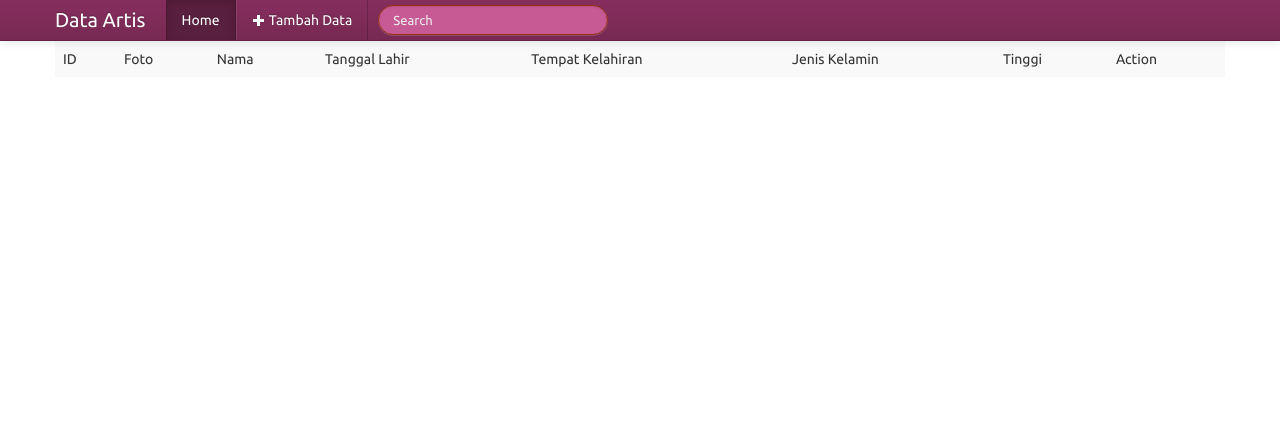
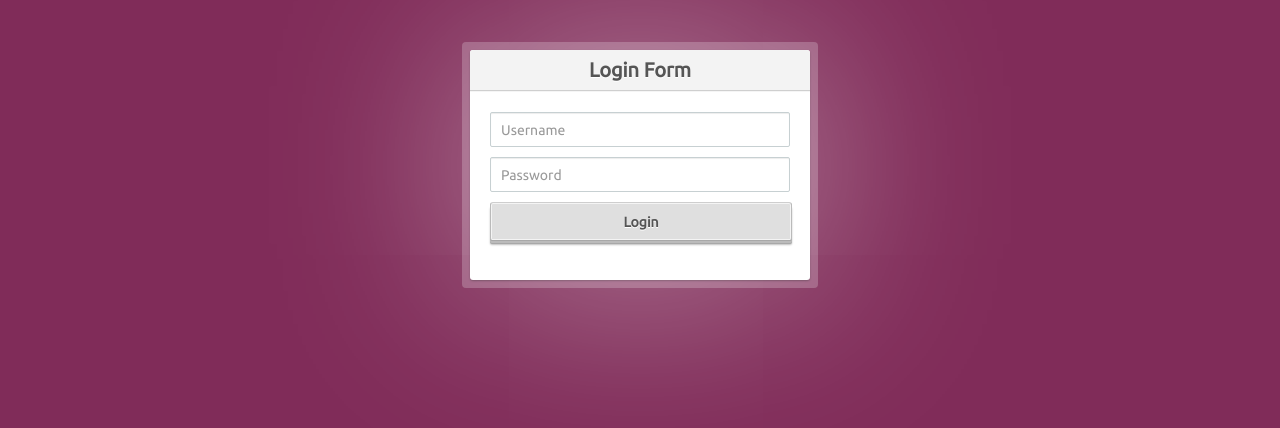
Before and after one commit to fazlurr/tugas, a PHP site: page / in a window 1280 px wide. Shown: the top 428 px of the page. Run offline with PHP 8.4, Linux system fonts and the light colour scheme; data that the repository does not hold is empty.

Commit message:
Tambah Login
Sudah ditambah sistem login

```diff
--- a/cetak.php
+++ b/cetak.php
@@ -1,4 +1,5 @@
 <?php
+	include 'cek-akses.php';
 	// definisi dari class
 	require('fpdf/fpdf.php');
 	$start=0;
--- a/css/custom.css
+++ b/css/custom.css
@@ -13,7 +13,65 @@
 19. 3D Button
 20. Image Styling
 21. Link Color
+22. Non Semantic Protector
+23. Login Form
+24. Height 35
+25. Ungu
 */
+
+/*25. Ungu */
+.ungu {
+  background-color: #802c59;
+}
+
+/* 24. Height 35 */
+#height35 {
+  height: 35px;
+}
+
+/* 23. Login Form */
+.login {
+  max-width: 300px;
+  position: relative;
+  margin: 50px auto;
+  padding: 20px 20px 20px;
+  background: white;
+  border-radius: 3px;
+  -webkit-box-shadow: 0 0 200px rgba(255, 255, 255, 0.5), 0 1px 2px rgba(0, 0, 0, 0.3);
+  box-shadow: 0 0 200px rgba(255, 255, 255, 0.5), 0 1px 2px rgba(0, 0, 0, 0.3);
+}
+.login:before {
+  content: '';
+  position: absolute;
+  top: -8px;
+  right: -8px;
+  bottom: -8px;
+  left: -8px;
+  z-index: -1;
+  background: rgba(255, 255, 255, 0.22);
+  border-radius: 4px;
+}
+.login h1 {
+  margin: -20px -20px 21px;
+  line-height: 40px;
+  font-size: 20px;
+  font-weight: bold;
+  color: #555;
+  text-align: center;
+  text-shadow: 0 1px white;
+  background: #f3f3f3;
+  border-bottom: 1px solid #cfcfcf;
+  border-radius: 3px 3px 0 0;
+  background-image: -webkit-linear-gradient(top, whiteffd, #eef2f5);
+  background-image: -moz-linear-gradient(top, whiteffd, #eef2f5);
+  background-image: -o-linear-gradient(top, whiteffd, #eef2f5);
+  background-image: linear-gradient(to bottom, whiteffd, #eef2f5);
+  -webkit-box-shadow: 0 1px whiteSmoke;
+  box-shadow: 0 1px whiteSmoke;
+}
+
+/*22. Non Semantic Protector */
+.non-semantic-protector { position: relative; z-index: 1; }
 
 /*21. Link Color */
 a {
@@ -34,7 +92,6 @@ border: solid 1px #CCC;
 
 /*19. 3D Button*/
 .button {
-  padding: 5px 12px;
   font-weight: bold;
   color: #555555;
   text-decoration: none;
@@ -105,20 +162,14 @@ border: solid 1px #CCC;
   border-radius: 2px;
 }
 
-/*11. Edit input box*/
-select, textarea, input[type="text"], input[type="password"], input[type="datetime"], input[type="datetime-local"], input[type="date"], input[type="month"], input[type="time"], input[type="week"], input[type="number"], input[type="email"], input[type="url"], input[type="search"], input[type="tel"], input[type="color"], .uneditable-input {
-  border-radius: 2px;
-  -webkit-border-radius: 2px;
-  -moz-border-radius: 2px;
-}
-
 /*9. Input Box */
 select, textarea, input[type="text"], input[type="password"], input[type="datetime"], input[type="datetime-local"], input[type="date"], input[type="month"], input[type="time"], input[type="week"], input[type="number"], input[type="email"], input[type="url"], input[type="search"], input[type="tel"], input[type="color"], .uneditable-input {
   color: #777;
   padding-left: 10px;
-  width: 200px;
   border: 1px solid #c7d0d2;
   border-radius: 2px;
+  -webkit-border-radius: 2px;
+  -moz-border-radius: 2px;
   -webkit-transition: all .4s ease;
   -moz-transition: all .4s ease;
   transition: all .4s ease;
@@ -764,3 +815,13 @@ input[type=date]:focus {
 	background-size:80px 140px;
 	background-position: 0 0, 0 0, 40px 70px, 40px 70px, 0 0, 40px 70px;
 }
+
+.input-block-level {
+  display: block;
+  height: 35px;
+  width: 100%;
+  min-height: 30px;
+  -webkit-box-sizing: border-box;
+  -moz-box-sizing: border-box;
+  box-sizing: border-box;
+}
--- a/edit.php
+++ b/edit.php
@@ -1,4 +1,5 @@
 <?php
+	include 'cek-akses.php';
 	$id_artis=$_GET['id'];
 
 	$id=mysql_connect("localhost","root","");
@@ -46,6 +47,9 @@
 		          <form class="navbar-search pull-left" action="search.php">
 		            <input type="text" class="search-query span2" name="cari" placeholder="Search">
 		          </form>
+		          <ul class="nav pull-right">
+			          	<li><a href="logout.php">Logout</a></li>
+			          </ul>
 		        </div><!-- /.nav-collapse -->
 	      	</div>
 	    </div><!-- /navbar-inner -->
--- a/hapus.php
+++ b/hapus.php
@@ -1,4 +1,5 @@
 <?php
+	include 'cek-akses.php';
 	$id_artis=$_GET['id'];
 	// hapus dari database
 	$id = mysql_connect("localhost","root","");
--- a/index.php
+++ b/index.php
@@ -1,4 +1,5 @@
 <?php
+	session_start();
 	function jk($var){
 		if ($var == "l"){
 			$result = "Laki-Laki";
@@ -7,11 +8,30 @@
 			$result = "Perempuan";
 		return $result;
 	}
+
 	if (isset($_GET['page'])){
 		$page = $_GET['page'];
 	}
 	if(!isset($page)){
 		$page = 1;
+	}
+
+	if($_POST){
+		$id1 = mysql_connect("localhost","root","");
+		mysql_select_db("artis");
+		$userId = mysql_real_escape_string($_POST['user_id']);
+		$data = mysql_fetch_assoc(mysql_query("SELECT * from user where user_id='".$userId."'"));
+		mysql_close($id1);
+		if($data !== false && $data['password'] == md5($_POST['password'])){
+			//login berhasil
+			$_SESSION['user_id'] = $data['user_id'];
+			$_SESSION['tipe_user'] = $data['type'];
+			$_SESSION['my_user_agent'] = $_SERVER['HTTP_USER_AGENT'];
+			header('Location: redirect.php');
+		}
+		else {
+			$errors = 1;
+		}
 	}
 ?>
 <!DOCTYPE html>
@@ -31,6 +51,28 @@
 		<script src="js/jquery-1.9.1.min.js"></script>
 		<script src="js/bootstrap.js"></script>
 	</head>
+<?php
+	//Jika belum Login
+	if(!isset($_SESSION['user_id'])){
+	?>
+	<body class="ungu">
+		<div class="container">
+			<div class="login">
+				<form name="login" method="post" action="">
+					<h1>Login Form</h1>
+					<input type="text" class="input-block-level" name="user_id" placeholder="Username" id="height35">
+					<input type="password" class="input-block-level" name="password" placeholder="Password" id="height35">
+					<button type="submit" class="button btn-block" id="height35">Login</button>
+				</form>
+			</div><!--Login-->
+		</div><!--Container-->
+	</body>
+<?php
+	}
+	//Jika Login
+	else if(isset($_SESSION['user_id'])){
+	?>
+	<body>
 		<div class="navbar navbar-inverse navbar-fixed-top">
 		    <div class="navbar-inner">
 		      	<div class="container">
@@ -48,6 +90,9 @@
 			          <form class="navbar-search pull-left" action="search.php">
 			            <input type="text" class="search-query span2" name="q" placeholder="Search">
 			          </form>
+			          <ul class="nav pull-right">
+			          	<li><a href="logout.php">Logout</a></li>
+			          </ul>
 			        </div><!-- /.nav-collapse -->
 		      	</div>
 		    </div><!-- /navbar-inner -->
@@ -89,15 +134,15 @@
 			print("<td>" . jk($record['jk']) . " ");
 			print("<td>" . $record['tinggi'] . " M");
 			print("<td><a href='edit.php?id=$id_artis'>
-			<button class='button' title='Edit'><i class='icon-edit icon-large'></i></button></a>");
+				<button class='button btn' title='Edit'><i class='icon-edit icon-large'></i></button></a>");
 
 
 			?><td><form name='hapus' method='get' action='hapus.php' onsubmit="return confirm('Click OK or Cancel to Continue');">
 				<input type='hidden' name='id' value='<?php echo $id_artis;?>'>
-			<button type='submit' class='button' title='Hapus'><i class='icon-trash icon-large'></i></button></a></form>
+				<button type='submit' class='button btn' title='Hapus'><i class='icon-trash icon-large'></i></button></a></form>
 			<?php
 			print("<td><a href='cetak.php?id=$id_artis'>
-			<button class='button' title='Cetak'><i class='icon-print icon-large'></i></button></a>");
+				<button class='button btn' title='Cetak'><i class='icon-print icon-large'></i></button></a>");
 			print("</tr>");
 		}
 		// tutup koneksi
@@ -117,3 +162,7 @@
 			  </ul>
 			</div>
 		</div>
+	<?php
+	//Tutup jika login
+	}
+	?>
--- /dev/null
+++ b/redirect.php
@@ -0,0 +1,6 @@
+<?php
+	session_start();
+	if(isset($_SESSION['user_id'])){
+		header('Location: index.php');
+	}
+?>
--- a/search.php
+++ b/search.php
@@ -1,4 +1,5 @@
 <?php
+	include 'cek-akses.php';
 	$q = $_GET['q'];
 	function jk($var){
 		if ($var == "l"){
@@ -49,6 +50,9 @@
 		          <form class="navbar-search pull-left" action="search.php">
 		            <input type="text" class="search-query span2" name="q" placeholder="Search">
 		          </form>
+		          <ul class="nav pull-right">
+			          	<li><a href="logout.php">Logout</a></li>
+			      </ul>
 		        </div><!-- /.nav-collapse -->
 	      	</div>
 	    </div><!-- /navbar-inner -->
--- a/simpan.php
+++ b/simpan.php
@@ -1,4 +1,5 @@
 <?php
+	include 'cek-akses.php';
 	$nama = $_POST['nama'];
 	$dob = $_POST['dob'];
 	$tl = $_POST['tl'];
--- a/tambah.php
+++ b/tambah.php
@@ -1,4 +1,5 @@
 <?php
+	include 'cek-akses.php';
 	if($_POST){
 		$filename = $_FILES['foto']['tmp_name'];
 		$file_name = $_FILES['foto']['name'];
@@ -93,6 +94,9 @@
 		          <form class="navbar-search pull-left" action="cari.php">
 		            <input type="text" class="search-query span2" name="cari" placeholder="Search">
 		          </form>
+		          <ul class="nav pull-right">
+			          	<li><a href="logout.php">Logout</a></li>
+			      </ul>
 		        </div><!-- /.nav-collapse -->
 	      	</div>
 	    </div><!-- /navbar-inner -->
--- a/ubah.php
+++ b/ubah.php
@@ -1,4 +1,5 @@
 <?php
+	include 'cek-akses.php';
 	if($_FILES['foto']['name']){
 		$filename = $_FILES['foto']['tmp_name'];
 		$file_name = $_FILES['foto']['name'];
```
Also changed, not shown: cek-akses.php (added, +7 -0 lines), logout.php (added, +11 -0 lines), Readme.txt. Lines whose indentation alone changed are shown as unchanged.
